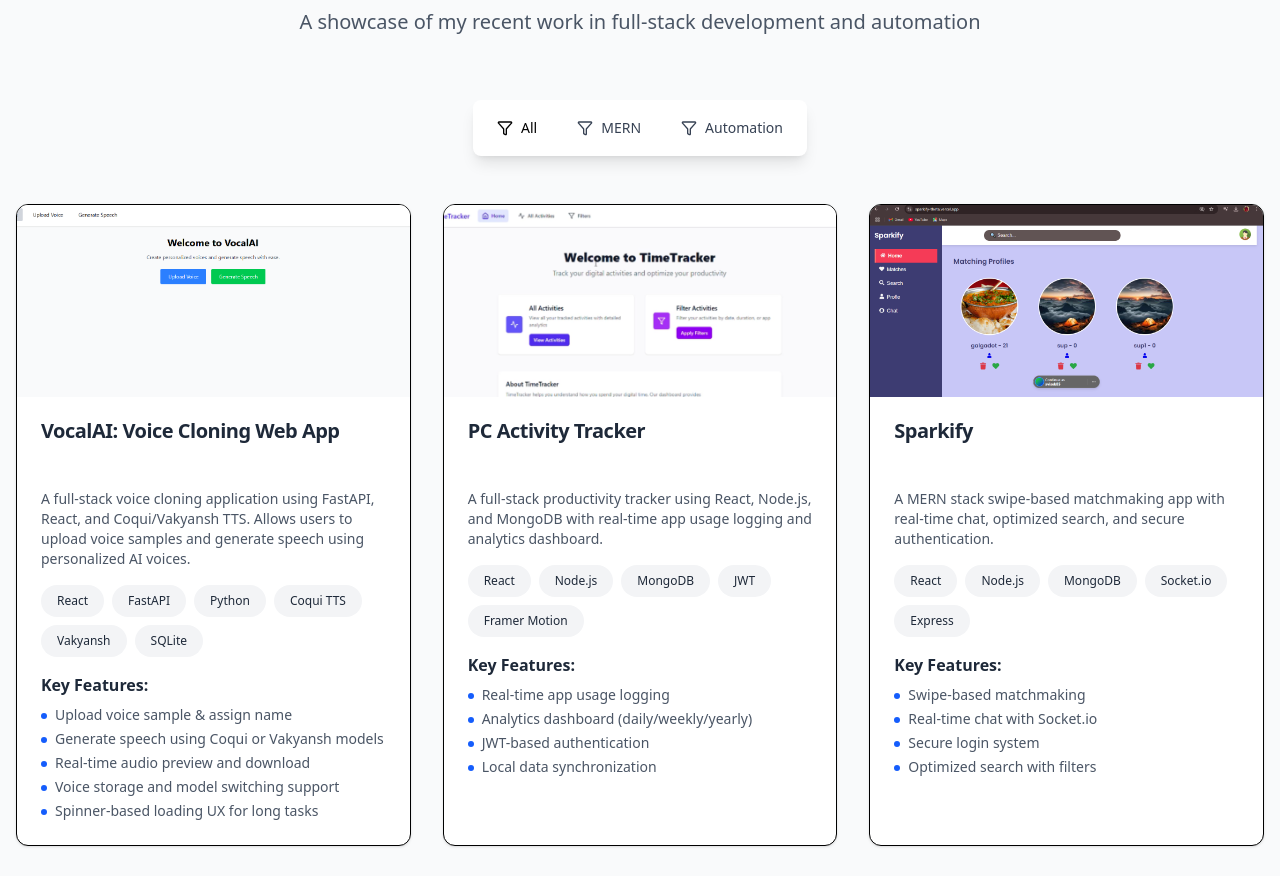
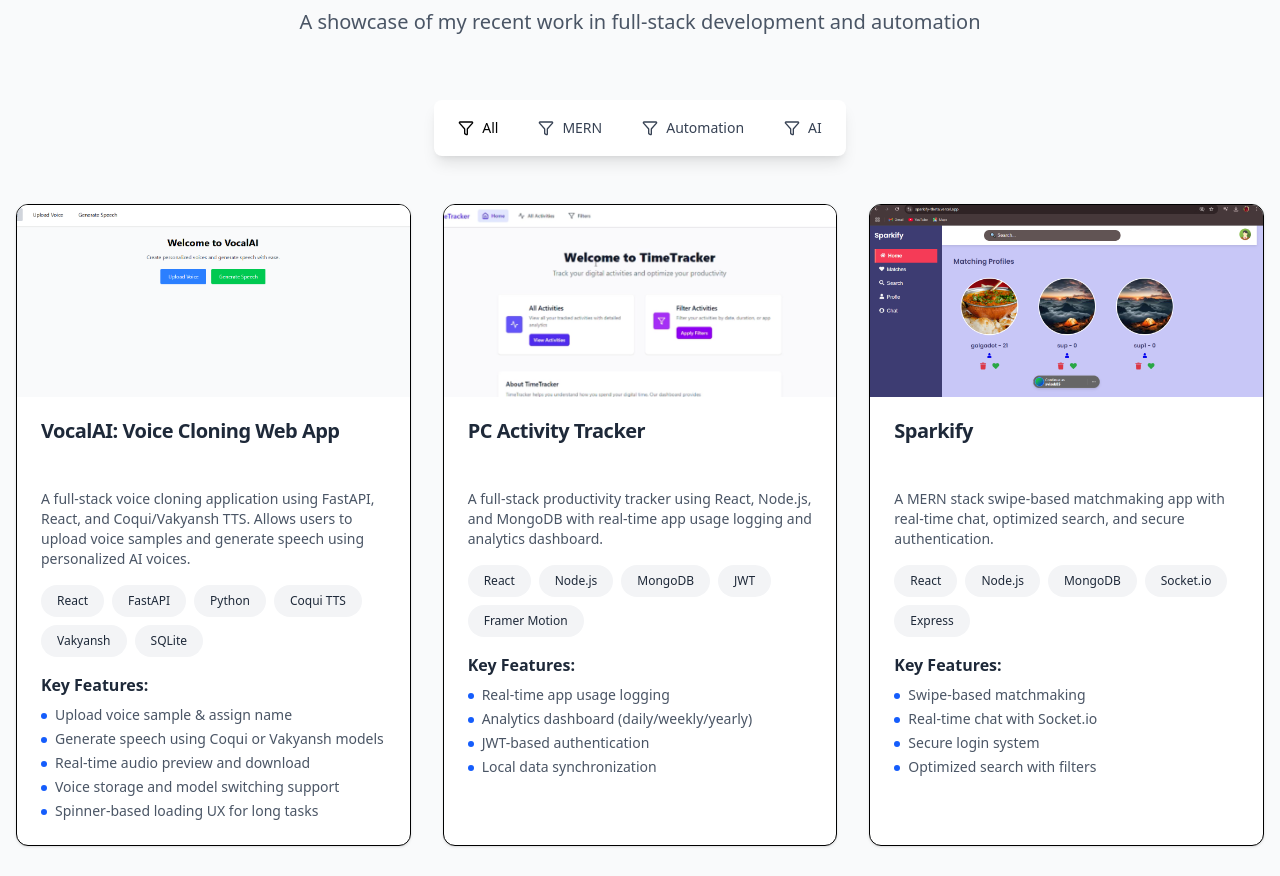
Before and after one commit to avisek85/MyPortfolio, a React (Vite) app: page / in a window 1280 px wide. Shown: the part 1896-2772 px from the top of the page. Built offline with nearby package versions, Linux system fonts and the light colour scheme.

Commit message:
add project

```diff
--- a/src/components/Project.jsx
+++ b/src/components/Project.jsx
@@ -18,7 +18,7 @@ const projects = [
       "A full-stack voice cloning application using FastAPI, React, and Coqui/Vakyansh TTS. Allows users to upload voice samples and generate speech using personalized AI voices.",
     image: "/VocalAI.png?height=300&width=500", // Replace with actual image path if hosted
     tech: ["React", "FastAPI", "Python", "Coqui TTS", "Vakyansh", "SQLite"],
-    category: "AI/ML",
+    category: "AI",
     features: [
       "Upload voice sample & assign name",
       "Generate speech using Coqui or Vakyansh models",
@@ -100,7 +100,7 @@ const projects = [
   },
 ];
 
-const categories = ["All", "MERN", "Automation"];
+const categories = ["All", "MERN", "Automation","AI"];
 
 export default function Projects() {
   const [selectedCategory, setSelectedCategory] = useState("All");
```
